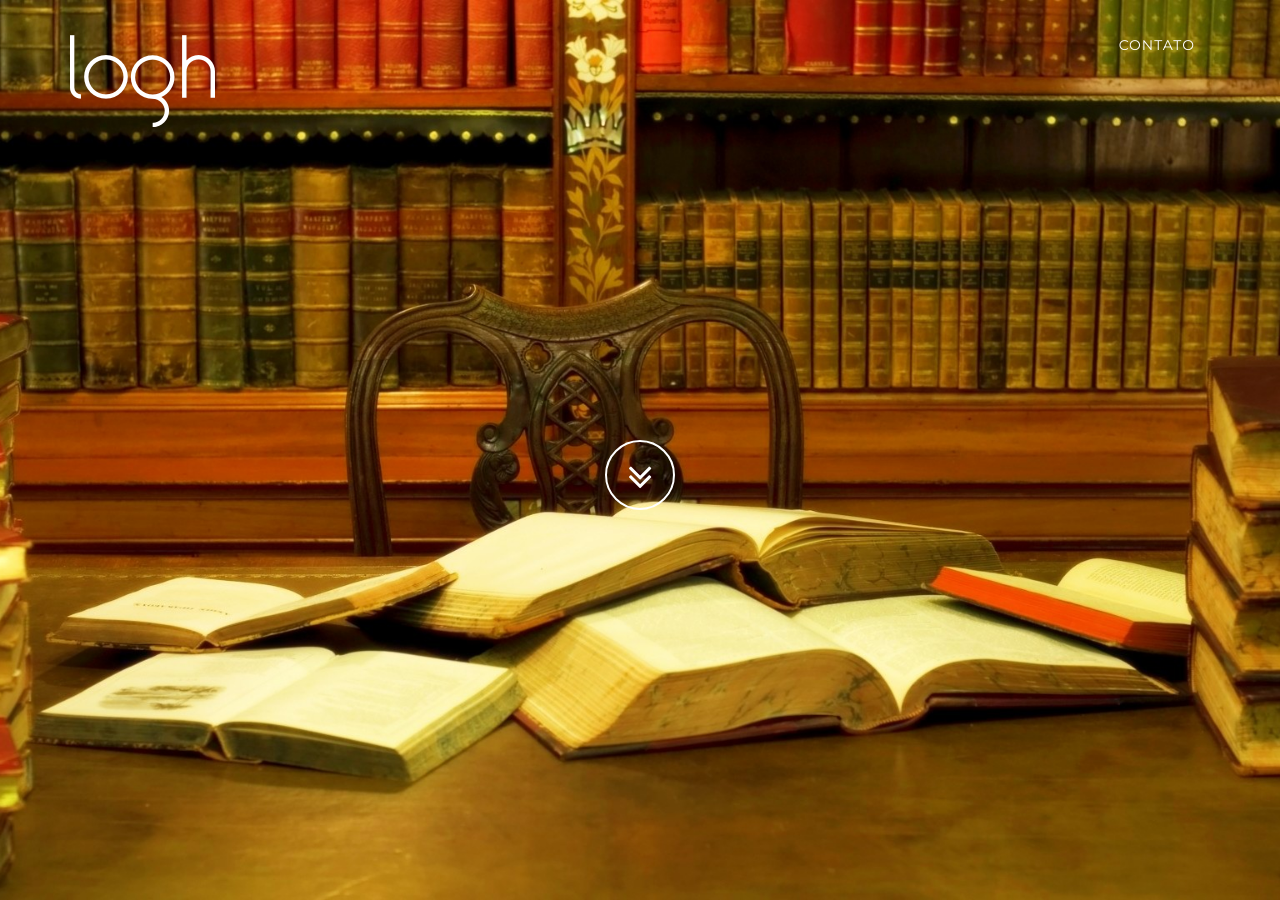
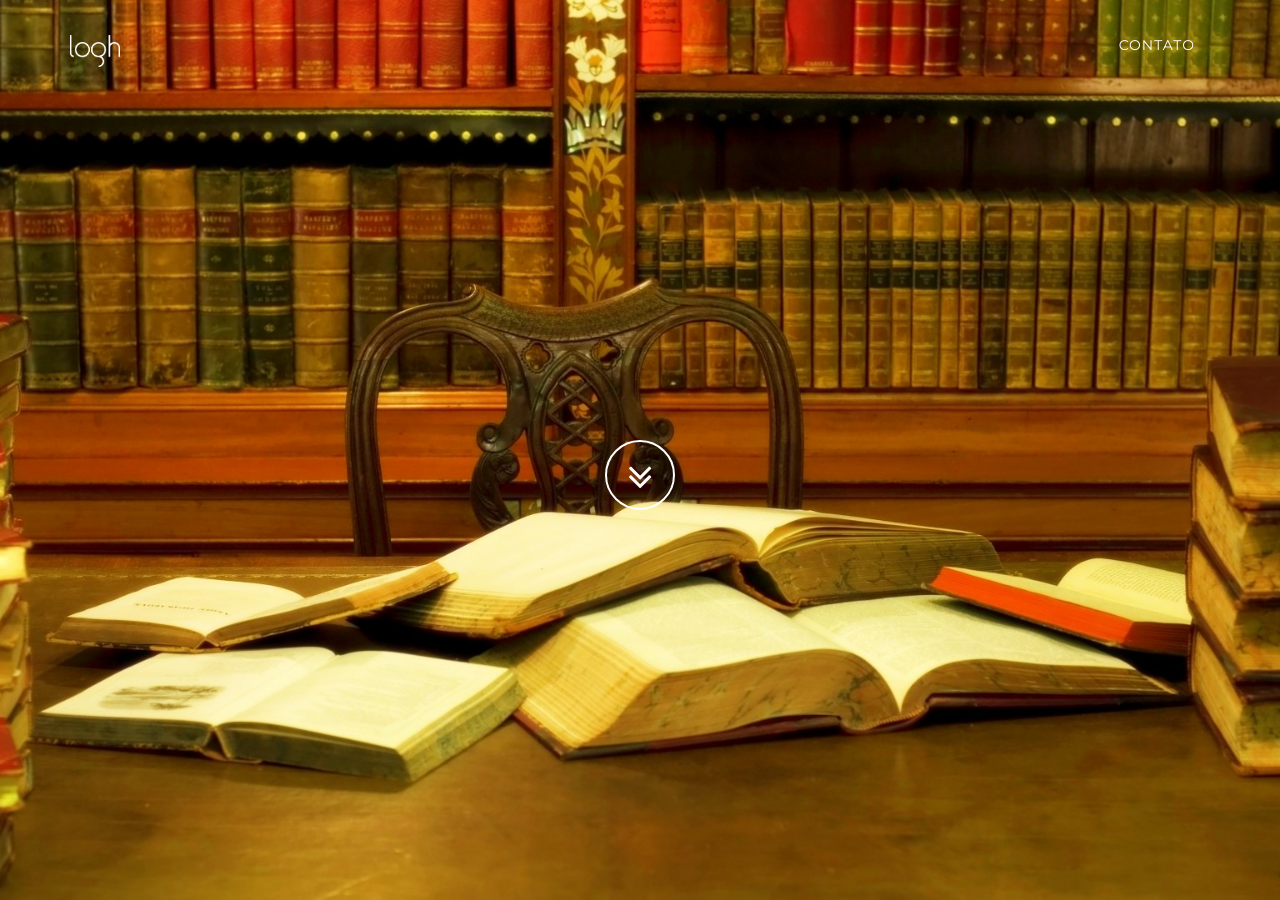
Before and after one commit to loghtecnologia/loghtecnologia.github.io, a Jekyll site: the page built from index.html, in a window 1280 px wide and 900 px high. Built offline with Jekyll 4.4.1, drawn with Linux system fonts in a browser that asks for light colours.

Commit message:
Alterado tamanho do logo

```diff
--- a/_includes/nav.html
+++ b/_includes/nav.html
@@ -6,7 +6,7 @@
                     <i class="fa fa-bars"></i>
                 </button>
                 <a class="navbar-brand page-scroll" href="#page-top">
-                    <img src="img/Logo9.png"></img>
+                    <img src="img/Logo9.png" style="width: 50px;"></img>
                 </a>
             </div>
 
```
